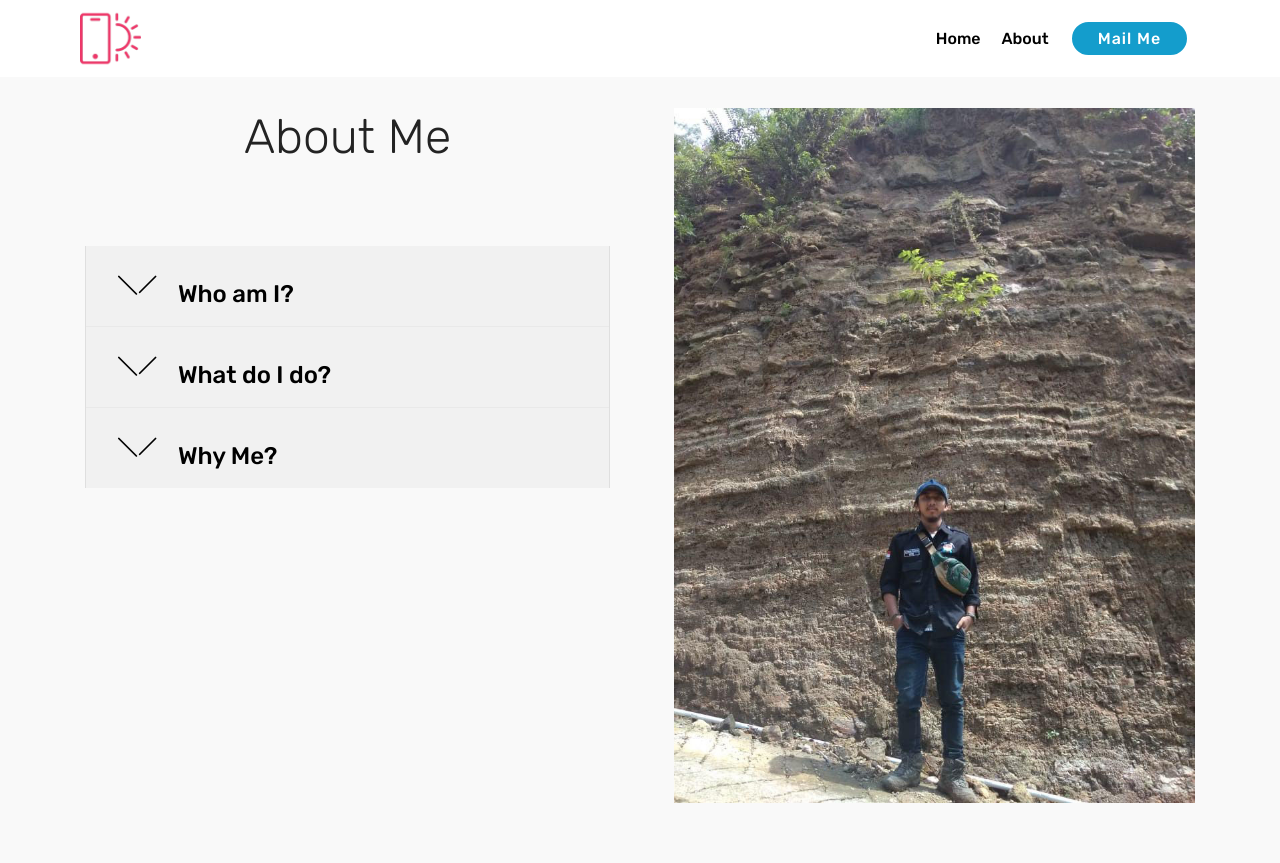
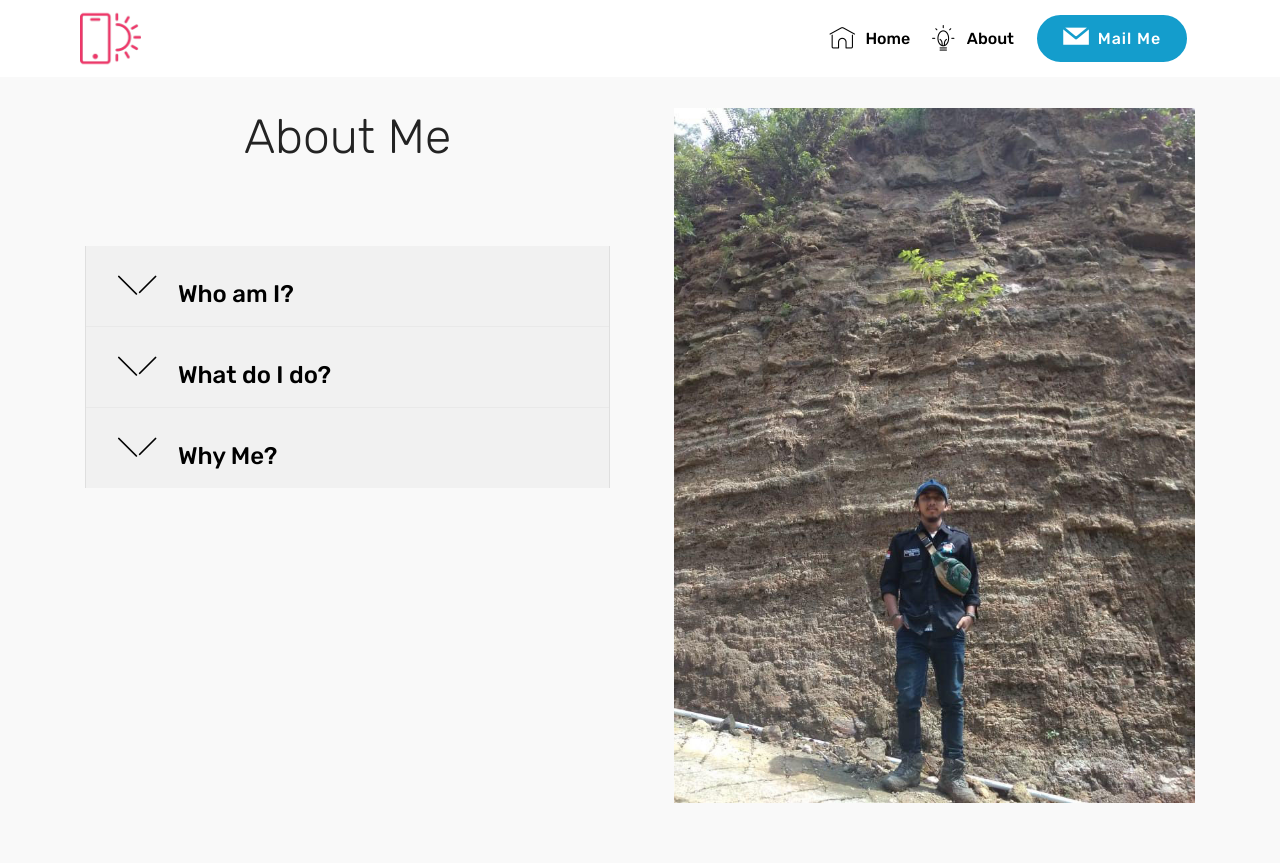
Before and after one commit to belankus/belankus.github.io, a PHP site: page /about.html in a window 1280 px wide. Run offline with PHP 8.4, Linux system fonts and the light colour scheme; some web fonts are replaced.

Commit message:
create github pages

```diff
--- a/about.html
+++ b/about.html
@@ -14,6 +14,7 @@
   <link rel="stylesheet" href="assets/bootstrap/css/bootstrap.min.css">
   <link rel="stylesheet" href="assets/bootstrap/css/bootstrap-grid.min.css">
   <link rel="stylesheet" href="assets/bootstrap/css/bootstrap-reboot.min.css">
+  <link rel="stylesheet" href="assets/socicon/css/styles.css">
   <link rel="stylesheet" href="assets/tether/tether.min.css">
   <link rel="stylesheet" href="assets/dropdown/css/style.css">
   <link rel="stylesheet" href="assets/theme/css/style.css">
@@ -48,14 +49,14 @@
         </div>
         <div class="collapse navbar-collapse" id="navbarSupportedContent">
             <ul class="navbar-nav nav-dropdown" data-app-modern-menu="true"><li class="nav-item">
-                    <a class="nav-link link text-black display-4" href="index.html">Home</a>
-                </li><li class="nav-item"><a class="nav-link link text-black display-4" href="about.html">About</a></li></ul>
-            <div class="navbar-buttons mbr-section-btn"><a class="btn btn-sm btn-primary display-4" href="mailto:bellawankusuma@gmail.com">Mail Me</a></div>
+                    <a class="nav-link link text-black display-4" href="index.html"><span class="mbri-home mbr-iconfont mbr-iconfont-btn"></span>Home</a>
+                </li><li class="nav-item"><a class="nav-link link text-black display-4" href="about.html"><span class="mbri-idea mbr-iconfont mbr-iconfont-btn"></span>About</a></li></ul>
+            <div class="navbar-buttons mbr-section-btn"><a class="btn btn-sm btn-primary display-4" href="mailto:bellawankusuma@gmail.com"><span class="socicon socicon-mail mbr-iconfont mbr-iconfont-btn"></span>Mail Me</a></div>
         </div>
     </nav>
 </section>
 
-<section class="engine"><a href="https://mobirise.info/p">web templates free download</a></section><section class="accordion2 cid-rR2WtQ5BUG" id="accordion2-a">
+<section class="engine"><a href="https://mobirise.info/h">how to create your own web page</a></section><section class="accordion2 cid-rR2WtQ5BUG" id="accordion2-a">
 
 
 
@@ -132,11 +133,11 @@
   <script src="assets/popper/popper.min.js"></script>
   <script src="assets/bootstrap/js/bootstrap.min.js"></script>
   <script src="assets/tether/tether.min.js"></script>
-  <script src="assets/smoothscroll/smooth-scroll.js"></script>
   <script src="assets/dropdown/js/nav-dropdown.js"></script>
   <script src="assets/dropdown/js/navbar-dropdown.js"></script>
   <script src="assets/touchswipe/jquery.touch-swipe.min.js"></script>
   <script src="assets/mbr-switch-arrow/mbr-switch-arrow.js"></script>
+  <script src="assets/smoothscroll/smooth-scroll.js"></script>
   <script src="assets/theme/js/script.js"></script>
 
 
--- a/assets/mobirise/css/mbr-additional.css
+++ b/assets/mobirise/css/mbr-additional.css
@@ -1105,7 +1105,7 @@ section.lazy-placeholder:after {
   color: #767676 !important;
 }
 .cid-rR2KOPXB05 {
-  padding-top: 105px;
+  padding-top: 120px;
   padding-bottom: 60px;
   background-color: #ffffff;
 }
```
Also changed, not shown: index.html (+4 -4 lines), 1 other file.
